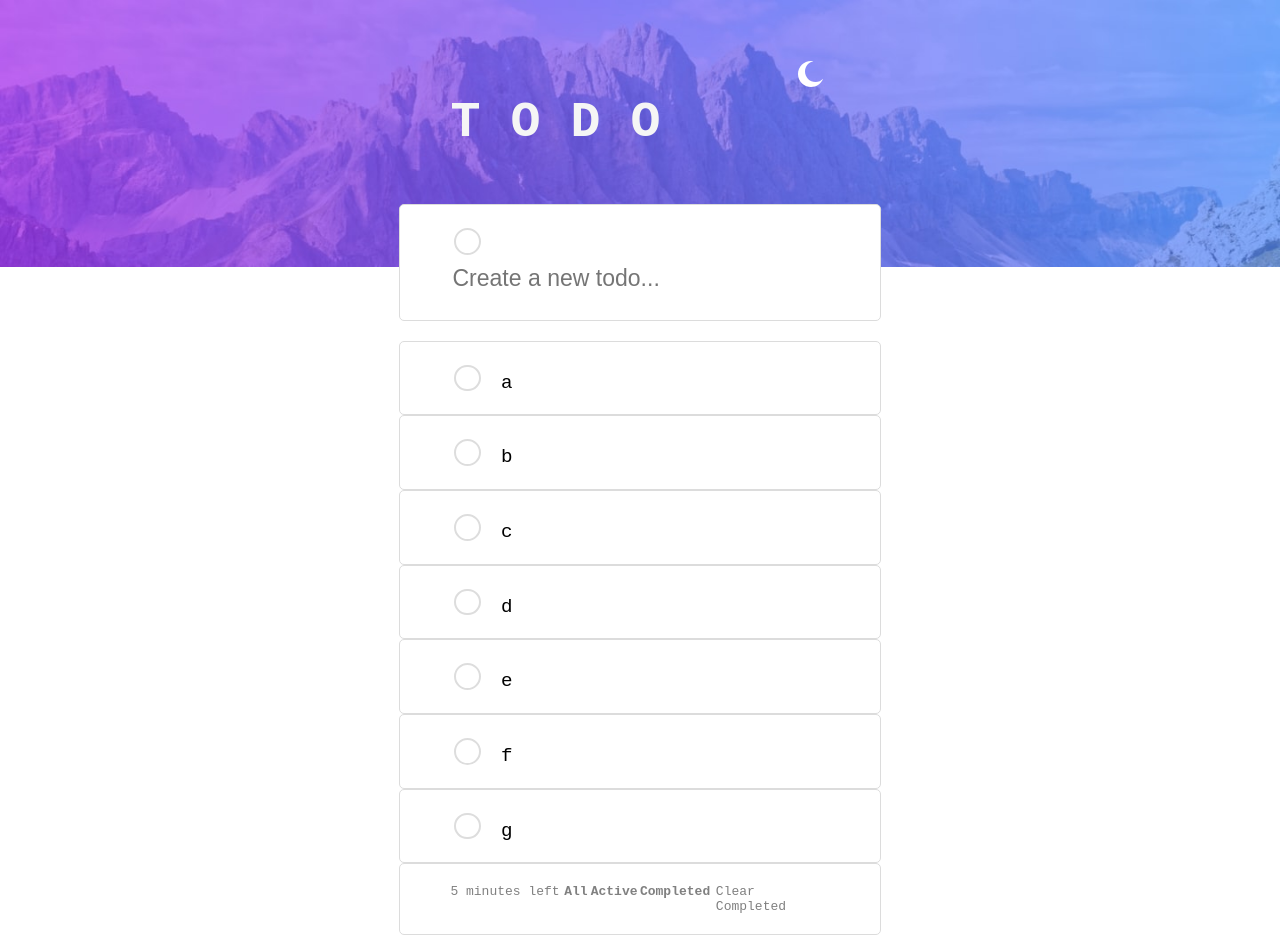
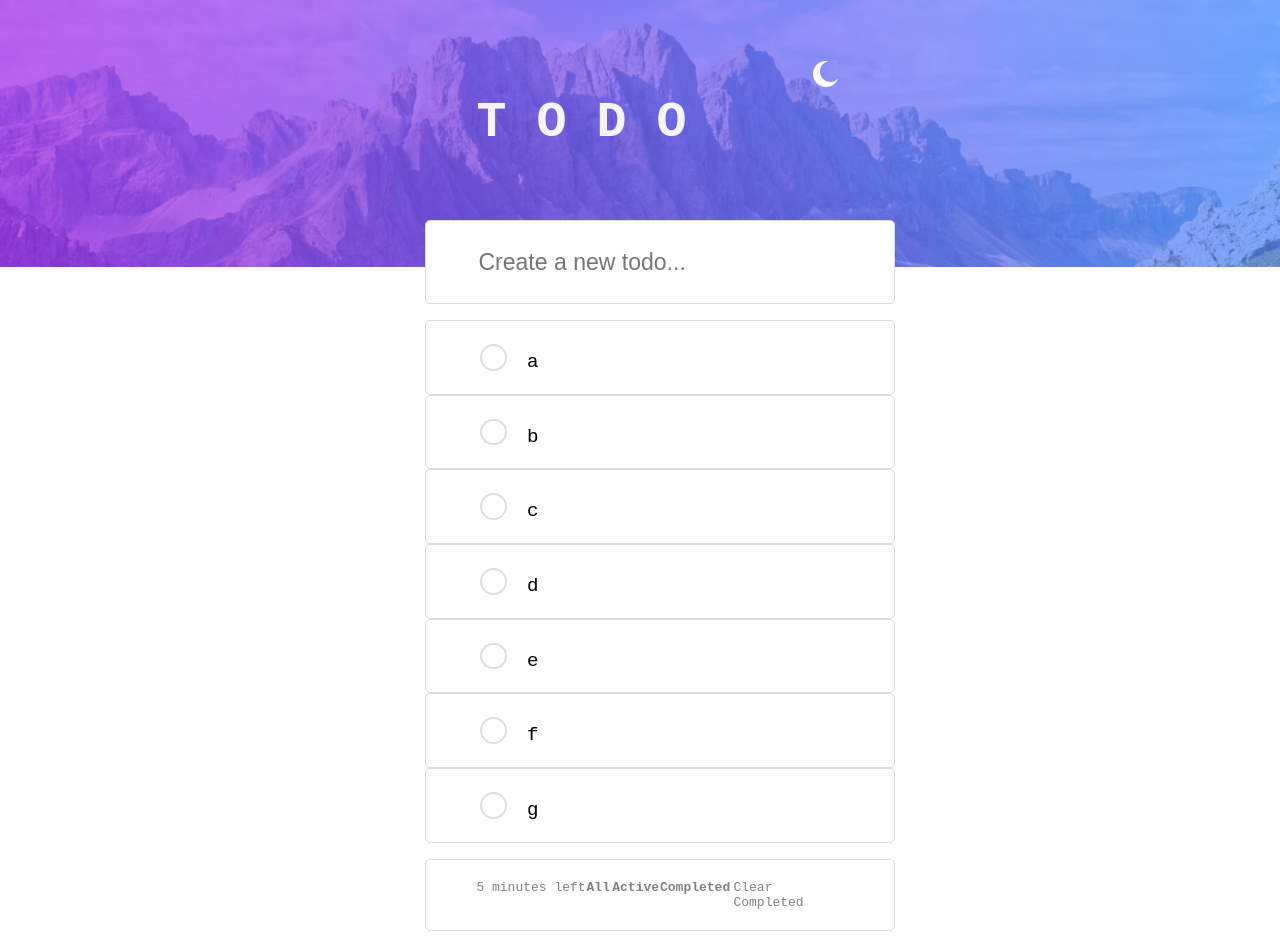
Before and after one commit to william1nguyen/todoapp-clone, a plain HTML site: page index.html in a window 1280 px wide. Drawn offline with Linux system fonts and the light colour scheme.

Commit message:
full widget

```diff
--- a/index.html
+++ b/index.html
@@ -8,7 +8,8 @@
 <body>
     <script src="./script.js"></script>
     <div style="margin-top: 40px;">
-        <div class="title"  style="border: 0px; background-color:transparent">
+        <ul>
+            <li  style="border: 0px; background-color:transparent">
                 <div style="width: 100%; height:100%; overflow:hidden">
                     <h1 style="color:whitesmoke; border: 10px; float:left; width:90%; font-size:50px">T O D O</h1>
                     <button type="button"
@@ -17,64 +18,71 @@
                         <img id="theme-icon" src="./images/icon-moon.svg" alt="buttonpng">
                     </button>
                 </div>
-        </div>
-        <div style="margin-bottom: 20px;" class="box">
-            <input type="checkbox" class="checkbox-round">
-            <input type="text" style=
+            </li>
+        </ul>
+        <ul>
+            <li onkeydown="if (event.keyCode == 13) addEvent()">
+                <input id='input' type="text" style=
                 "border: 0px;
                 font-size:larger;
                 width:85%;
                 height:40px;
                 background-color:inherit" placeholder="Create a new todo...">
-        </div>
-        <div class="box">
-            <input type="checkbox" class="checkbox-round">a
-        </div>
-        <div class="box">
-            <input type="checkbox" class="checkbox-round">b
-        </div>
-        <div class="box">
-            <input type="checkbox" class="checkbox-round">c
-        </div>
-        <div class="box">
-            <input type="checkbox" class="checkbox-round">d
-        </div>
-        <div class="box">
-            <input type="checkbox" class="checkbox-round">e
-        </div>
-        <div class="box">
-            <input type="checkbox" class="checkbox-round">f
-        </div>
-        <div class="box">
-            <input type="checkbox" class="checkbox-round">g
-        </div>
-        <div style="padding-top:20px; padding-bottom:20px; font-size:small" class="box">
+                </button>
+            </li>
+        </ul>
+        <ul id="task-list">
+            <li>
+                <input id="task1" type="checkbox" class="checkbox-round" onclick="completedEvent(1)">a
+            </li>
+            <li>
+                <input id="task2" type="checkbox" class="checkbox-round" onclick="completedEvent(2)">b
+            </li>
+            <li>
+                <input id="task3" type="checkbox" class="checkbox-round" onclick="completedEvent(3)">c
+            </li>
+            <li>
+                <input id="task4" type="checkbox" class="checkbox-round" onclick="completedEvent(4)">d
+            </li>
+            <li>
+                <input id="task5" type="checkbox" class="checkbox-round" onclick="completedEvent(5)">e
+            </li>
+            <li>
+                <input id="task6" type="checkbox" class="checkbox-round" onclick="completedEvent(6)">f
+            </li>
+            <li>
+                <input id="task7" type="checkbox" class="checkbox-round" onclick="completedEvent(7)">g
+            </li>
+        </ul>
+        <ul>
+            <li style="padding-top:20px; padding-bottom:20px; font-size:small">
                 <div id="widget" style="height:100%; width:100%; overflow:hidden">
                     <div style="float:left; width:30%; color:gray;">
                         5 minutes left
                     </div>
-                <a href="#All">
+                    <a href="#All" onclick="displayAllEvent()">
                         <div id="allTask" style="float:left; width:7%; color:gray;">
                             <strong>All</strong>
                         </div>
                     </a>
-                <a href="#Active">
+                    <a href="#Active" onclick="displayAllActive()">
                         <div id="activeTask" style="float:left; width:13%; color:gray;">
                             <strong>Active</strong>
                         </div>
                     </a>
-                <a href="#Completed">
+                    <a href="#Completed" onclick="displayAllCompleted()">
                         <div id="completeTask" style="float:left; width:20%; color:gray;">
                             <strong>Completed</strong>
                         </div>
                     </a>
-                <a href="#Clear">
+                    <a href="#Clear" onclick="removeAllCompleted()">
                         <div id="clearButton" style="float:right; width:30%; color:gray;">
                             Clear Completed
                         </div>
                     </a>
                 </div>
-        </div>
+            </li>
+        </ul>
     </div>
 </body>
 </html>
--- a/script.js
+++ b/script.js
@@ -7,6 +7,7 @@ var id_background_image = 0;
 var id_background_color = 0;
 var id_text_color = 1;
 var id_box_color = 0;
+var id_task = 7;
 
 function changeIconTheme() {
     document.getElementById('theme-icon').src=icon[1-id_icon];
@@ -22,8 +23,9 @@ function changeBackground() {
 }
 
 function changeBoxColor() {
-    var els = document.getElementsByClassName('box');
-    for (var i = 0; i < els.length; i++) {
+    document.getElementById('input').style.color = color[1-id_text_color];
+    var els = document.getElementsByTagName('li');
+    for (var i = 1; i < els.length; i++) {
         els[i].style.color = color[1-id_text_color];
         els[i].style.backgroundColor = box_color[1-id_box_color];
     }
@@ -36,3 +38,71 @@ function changeTheme() {
     changeBackground();
     changeBoxColor();
 }
+
+function completedEvent(id) {
+    if (document.getElementById("task" + id).parentElement.style.textDecoration != 'line-through') {
+        document.getElementById("task" + id).parentElement.style.textDecoration = 'line-through';
+    } else {
+        document.getElementById("task" + id).parentElement.style.textDecoration = 'none';
+    }
+}
+
+function displayAllEvent() {
+    els = document.getElementsByTagName('li');
+    for (var i = 2; i < els.length - 1; i++) {
+        els[i].style.display = 'block';
+    }
+}
+
+function displayAllActive() {
+    els = document.getElementsByTagName('li');
+    for (var i = 2; i < els.length - 1; i++) {
+        if (els[i].style.textDecoration != 'line-through') {
+            els[i].style.display = 'block';
+        } else {
+            els[i].style.display = 'none';
+        }
+    }
+}
+
+function displayAllCompleted() {
+    els = document.getElementsByTagName('li');
+    for (var i = 2; i < els.length - 1; i++) {
+        if (els[i].style.textDecoration == 'line-through') {
+            els[i].style.display = 'block';
+        } else {
+            els[i].style.display = 'none';
+        }
+    }
+}
+
+function removeAllCompleted() {
+    els = document.getElementsByTagName('li');
+    for (var i = 2; i < els.length - 1; i++) {
+        if (els[i].style.textDecoration == 'line-through') {
+            els[i].style.display = 'none';
+        }
+    }
+}
+
+function addEvent() {
+    var li = document.createElement('li');
+    li.style.backgroundColor = box_color[id_box_color];
+    li.style.color = color[id_text_color];
+    var input_value = document.getElementById('input').value;
+    var event = document.createTextNode(input_value);
+    var ip = document.createElement('input');
+    ++id_task;
+    ip.setAttribute('id', `task${id_task}`);
+    ip.setAttribute('type', 'checkbox');
+    ip.setAttribute('class', 'checkbox-round');
+    ip.setAttribute('onclick' ,`completedEvent(${id_task})`);
+    li.appendChild(ip);
+    li.appendChild(event);
+    if (input_value == '') {
+        alert('Write Something');
+    } else {
+        document.getElementById('task-list').appendChild(li);
+    }
+    document.getElementById('input').value = '';
+}
--- a/style.css
+++ b/style.css
@@ -22,15 +22,16 @@ body {
 
 .checkbox-round:checked {
     background: linear-gradient(150deg,#00FFFF 30%, rgb(146, 88, 146) 70%);
+    text-decoration: line-through;
 }
 
-.checked {
+ul li.checked {
     background: #888;
     color: #fff;
     text-decoration: line-through;
-  }
+}
 
-.title {
+ul li {
     margin: auto;
     padding: 20px 50px 20px;
     width: 30%;
@@ -42,18 +43,10 @@ body {
     font-size: larger;
     color: black;
     background-color: white;
+    list-style-type: none;
 }
 
-.box {
-    margin: auto;
-    padding: 20px 50px 20px;
-    width: 30%;
-    height: 50%;
-    border: 0.5px solid black;
-    border-radius: 5px;
-    border-color: gainsboro;
-    text-align: left;
-    font-size: larger;
-    color: black;
-    background-color: white;
+ul li:hover {
+    color: white;
+    background-color: #312d3e';
 }
```
Also changed, not shown: 2 other files. Lines whose indentation alone changed are shown as unchanged.
